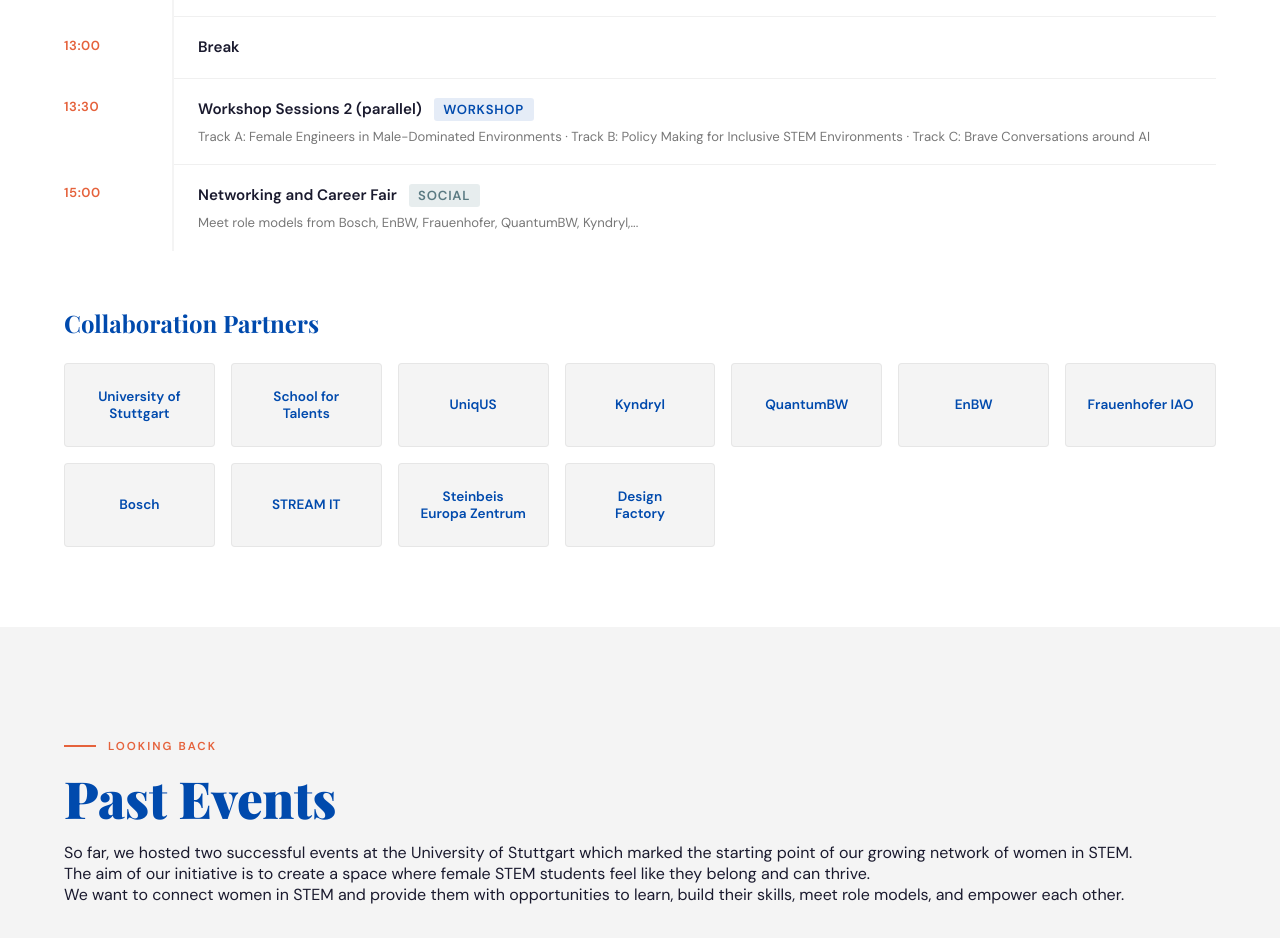
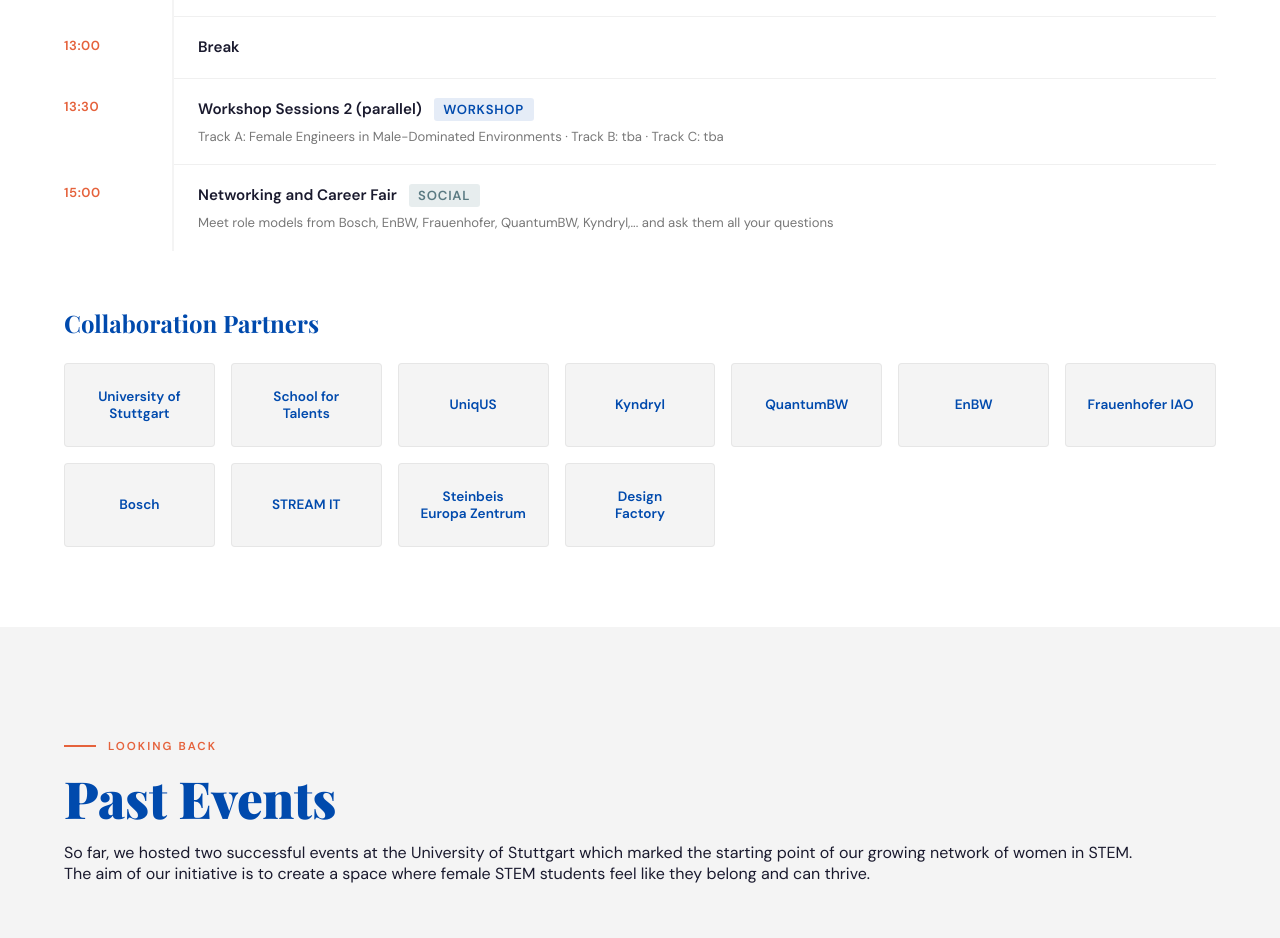
Before and after one commit to Nina2811aw/women-In-STEM, a plain HTML site: page index.html in a window 1280 px wide. Shown: the part 1822-2760 px from the top of the page. Drawn offline with nearby package versions, Linux system fonts and the light colour scheme; grey boxes are pictures that could not be loaded; a web font is replaced by a local one.

Commit message:
lil change

```diff
--- a/index.html
+++ b/index.html
@@ -125,12 +125,12 @@
 
        <div class="timetable-item">
         <div class="t-time">13:30</div>
-        <div class="t-content"><strong>Workshop Sessions 2 (parallel) <span class="t-tag workshop">Workshop</span></strong><span>Track A: Female Engineers in Male-Dominated Environments · Track B: Policy Making for Inclusive STEM Environments · Track C: Brave Conversations around AI</span></div>
+        <div class="t-content"><strong>Workshop Sessions 2 (parallel) <span class="t-tag workshop">Workshop</span></strong><span>Track A: Female Engineers in Male-Dominated Environments · Track B: tba · Track C: tba</span></div>
       </div>
 
       <div class="timetable-item">
         <div class="t-time">15:00</div>
-        <div class="t-content"><strong>Networking and Career Fair <span class="t-tag social">Social</span></strong><span>Meet role models from Bosch, EnBW, Frauenhofer, QuantumBW, Kyndryl,...</span></div>
+        <div class="t-content"><strong>Networking and Career Fair <span class="t-tag social">Social</span></strong><span>Meet role models from Bosch, EnBW, Frauenhofer, QuantumBW, Kyndryl,... and ask them all your questions</span></div>
       </div>
 
     </div>
@@ -162,7 +162,6 @@
       <h2>Past Events</h2>
       <p>So far, we hosted two successful events at the University of Stuttgart which marked the starting point of our growing network of women in STEM.</p>
       <p>The aim of our initiative is to create a space where female STEM students feel like they belong and can thrive.</p>
-      <p>We want to connect women in STEM and provide them with opportunities to learn, build their skills, meet role models, and empower each other.</p>
     </div>
 
     <div class="past-events-grid">
@@ -176,7 +175,7 @@
           <div class="section-label">April 2025</div>
           <h3>Networking Event</h3>
           <p>Our first event brought together 45 female STEM students from diverse backgrounds and 8 inspiring role models from IBM, Bosch, Zeiss and Kyndryl for an evening full of peer networking and insightful exchange, an empowering keynote and encouraging conversations at rotating discussion tables.
-            Students had the chance to ask all kinds of questions about career paths, challenges and opportunities in STEM, and how to navigate them.
+            Students had the chance to ask all kinds of questions about career paths, challenges and opportunities in STEM, and how to navigate them. The event was kindly sponsored by IBM and Bosch.
           </p>
         </div>
       </div>
```
